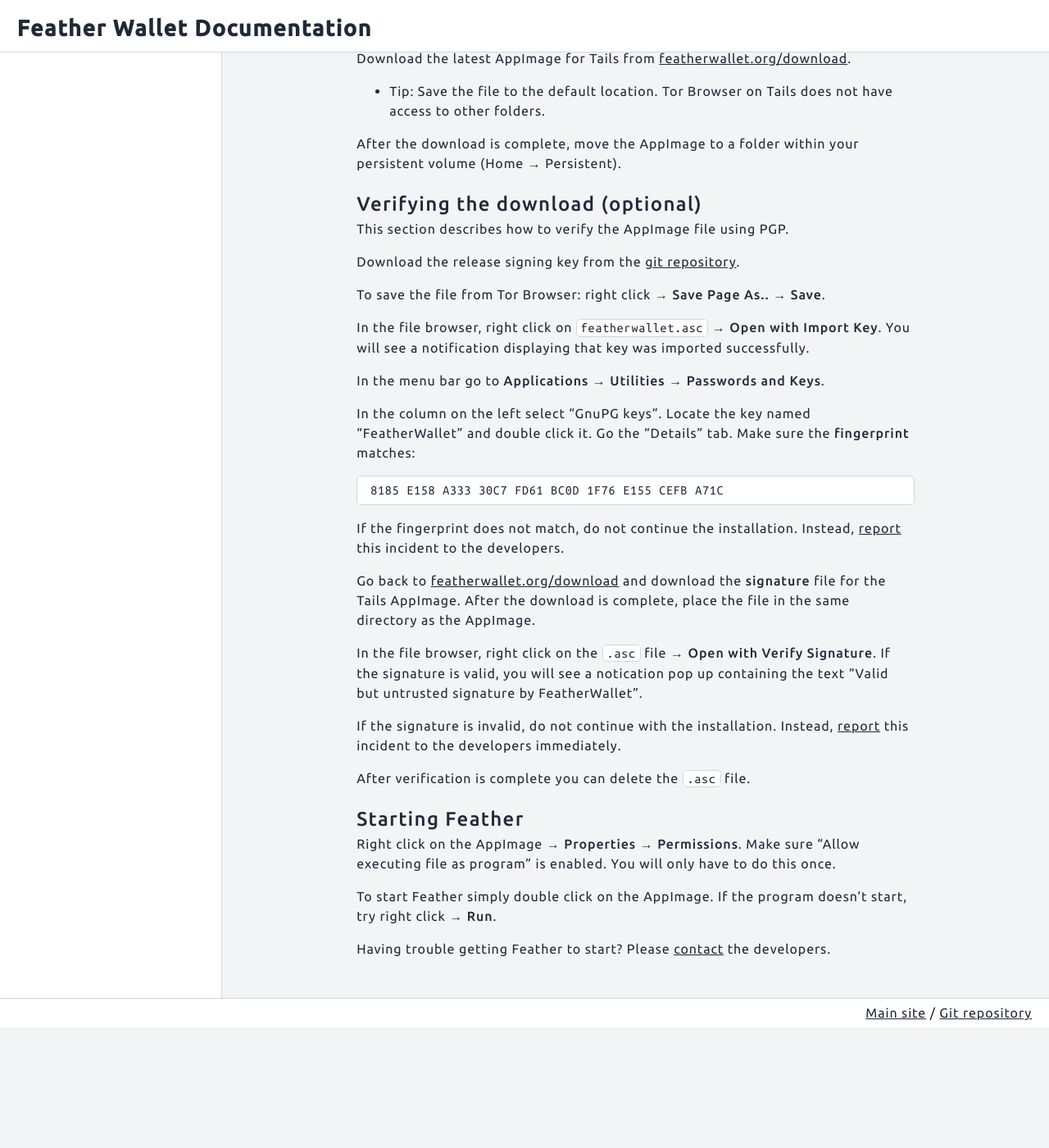
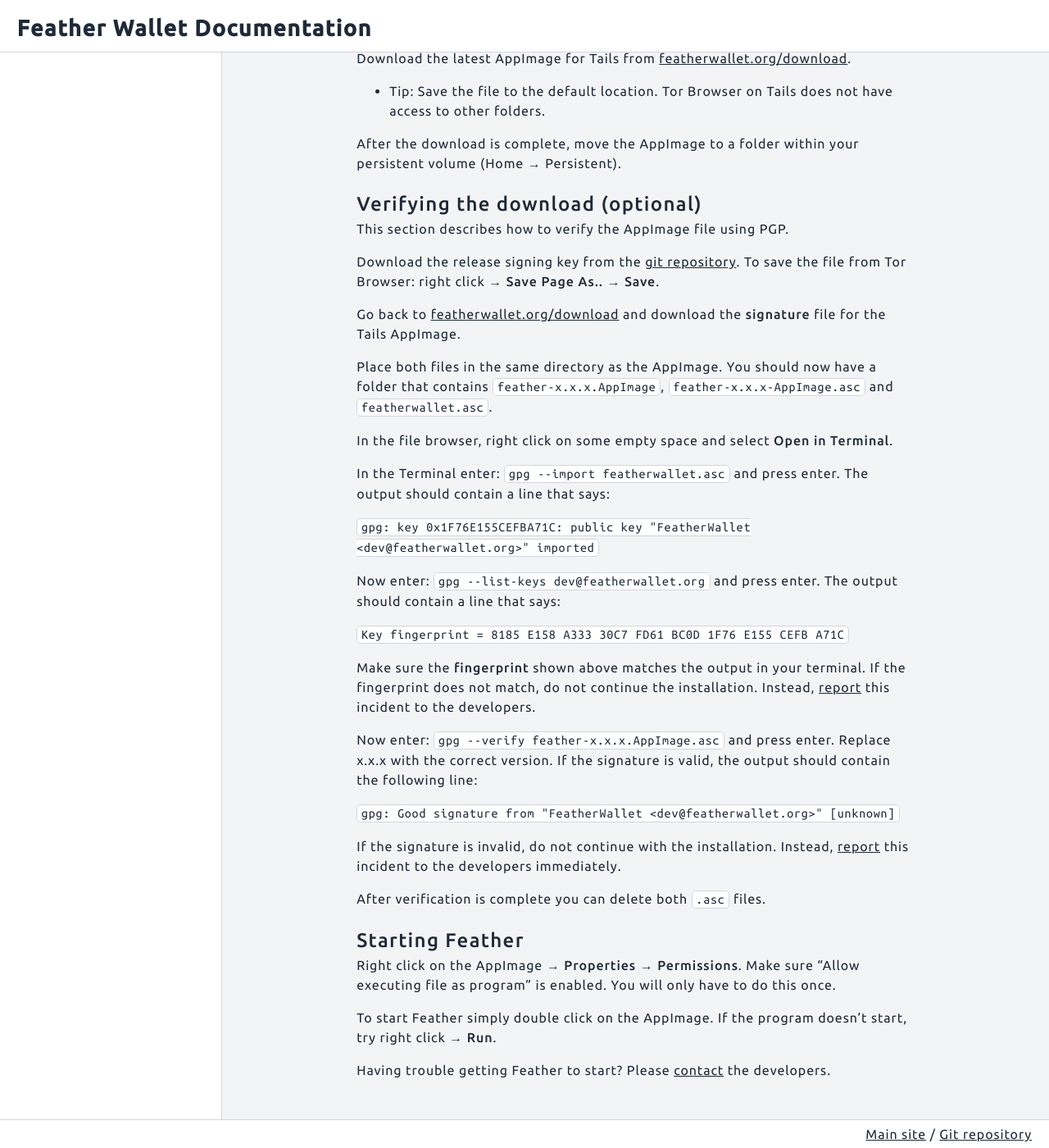
Before and after one commit to jermanuts/feather-docs, a Jekyll site: the page built from content/_guides/tails.md, in a window 1280 px wide and 1400 px high, scrolled down 836 px. Shown: the whole window at 82% size. Built offline with Jekyll 4.4.1, drawn with Linux system fonts in a browser that asks for light colours; before the commit the page ends 2089 px from its top, so only the background shows below that.

Commit message:
Update Tails guide

````diff
--- a/content/_guides/tails.md
+++ b/content/_guides/tails.md
@@ -39,29 +39,31 @@
 
 This section describes how to verify the AppImage file using PGP.
 
-Download the release signing key from the [git repository](https://raw.githubusercontent.com/feather-wallet/feather/master/utils/pubkeys/featherwallet.asc).
+Download the release signing key from the [git repository](https://raw.githubusercontent.com/feather-wallet/feather/master/utils/pubkeys/featherwallet.asc). To save the file from Tor Browser: right click **→ Save Page As.. → Save**.
 
-To save the file from Tor Browser: right click **→ Save Page As.. → Save**.
+Go back to [featherwallet.org/download](https://featherwallet.org/download) and download the **signature** file for the Tails AppImage.
 
-In the file browser, right click on `featherwallet.asc` **→ Open with Import Key**. You will see a notification displaying that key was imported successfully.
+Place both files in the same directory as the AppImage. You should now have a folder that contains `feather-x.x.x.AppImage`, `feather-x.x.x-AppImage.asc` and `featherwallet.asc`.
 
-In the menu bar go to **Applications → Utilities → Passwords and Keys**.
+In the file browser, right click on some empty space and select **Open in Terminal**.
 
-In the column on the left select "GnuPG keys". Locate the key named "FeatherWallet" and double click it. Go the "Details" tab. Make sure the **fingerprint** matches:
+In the Terminal enter: `gpg --import featherwallet.asc` and press enter. The output should contain a line that says:
 
-```
-8185 E158 A333 30C7 FD61 BC0D 1F76 E155 CEFB A71C
-```
+`gpg: key 0x1F76E155CEFBA71C: public key "FeatherWallet <dev@featherwallet.org>" imported`
 
-If the fingerprint does not match, do not continue the installation. Instead, [report](report-an-issue) this incident to the developers.
+Now enter: `gpg --list-keys dev@featherwallet.org` and press enter. The output should contain a line that says:
 
-Go back to [featherwallet.org/download](https://featherwallet.org/download) and download the **signature** file for the Tails AppImage. After the download is complete, place the file in the same directory as the AppImage.
+`Key fingerprint = 8185 E158 A333 30C7 FD61 BC0D 1F76 E155 CEFB A71C`
 
-In the file browser, right click on the `.asc` file **→ Open with Verify Signature**. If the signature is valid, you will see a notication pop up containing the text "Valid but untrusted signature by FeatherWallet".
+Make sure the **fingerprint** shown above matches the output in your terminal. If the fingerprint does not match, do not continue the installation. Instead, [report](report-an-issue) this incident to the developers.
+
+Now enter: `gpg --verify feather-x.x.x.AppImage.asc` and press enter. Replace x.x.x with the correct version. If the signature is valid, the output should contain the following line:
+
+`gpg: Good signature from "FeatherWallet <dev@featherwallet.org>" [unknown]`
 
 If the signature is invalid, do not continue with the installation. Instead, [report](report-an-issue) this incident to the developers immediately.
 
-After verification is complete you can delete the `.asc` file.
+After verification is complete you can delete both `.asc` files.
 
 ## Starting Feather
 
````
